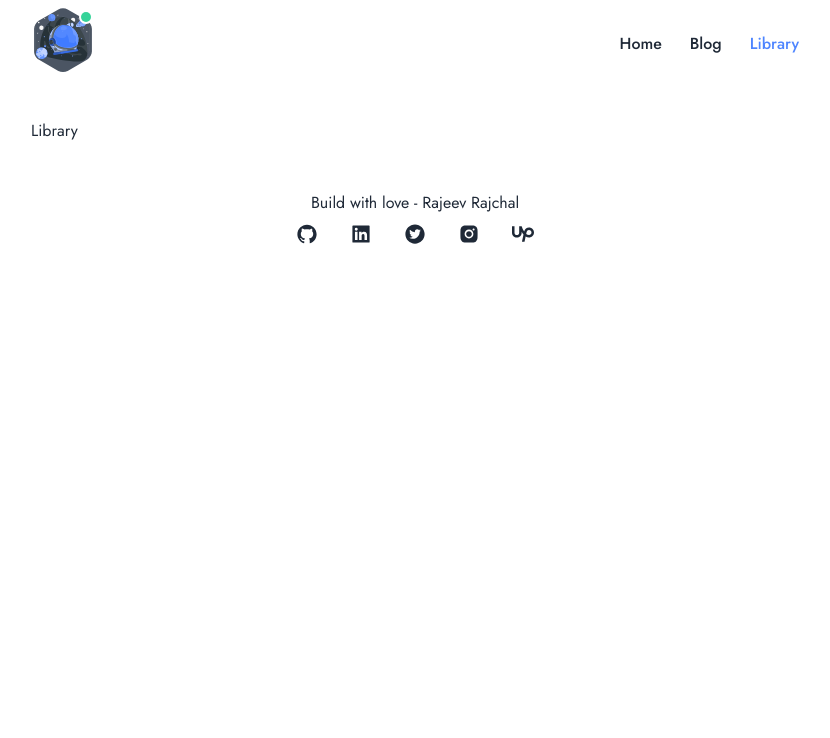
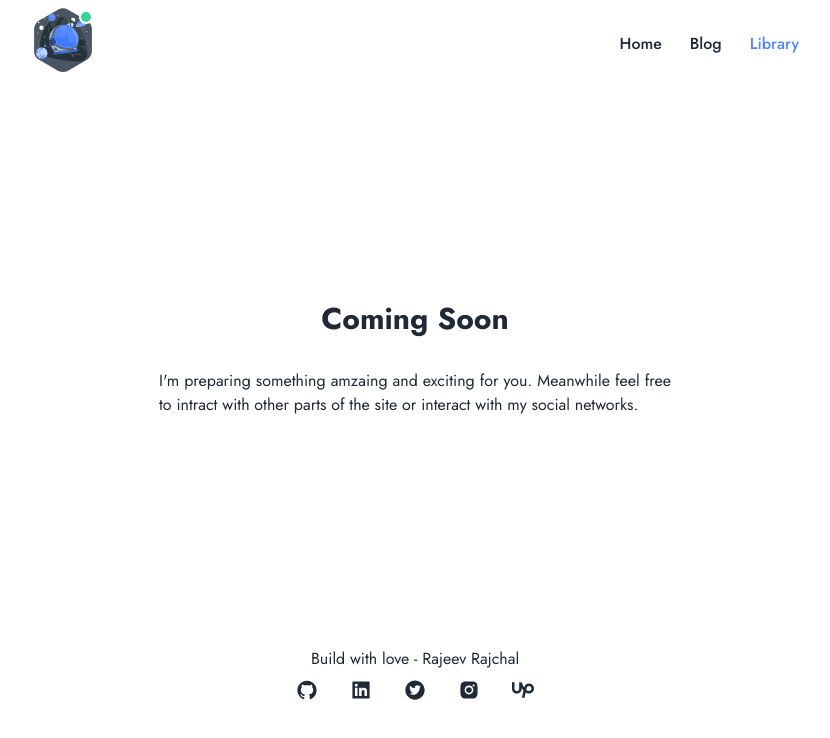
Before and after one commit to rajeevrajchal/rajeev-me, a Next.js app: page /library in a window 1280 px wide. Shown: the top 738 px of the page, without its empty margins (225-1055 px from the left). Built offline with nearby package versions, Linux system fonts and the light colour scheme.

Commit message:
crated coming soon page

```diff
--- a/src/components/LandingFooter.tsx
+++ b/src/components/LandingFooter.tsx
@@ -13,6 +13,7 @@ const LandingFooter = () => (
       {SOCIAL_LINKS.map((item: SOCIAL_LINKS_TYPE, index: number) => (
         <li key={`${item.label}-${index}`}>
           <NextLink
+            external
             href={item.link}
             icon={item.icon}
             customClass="capitalize flex flex-col items-center gap-2"
--- a/src/components/LandingNav.tsx
+++ b/src/components/LandingNav.tsx
@@ -50,7 +50,7 @@ const LandingNav = () => {
       </>
       <ul
         className={classNames(
-          'absolute md:relative top-20 md:top-0 left-0 z-50 bg-[#43526e] md:bg-transparent w-full h-full flex-col md:flex-row  sm:gap-7 p-12 md:p-0 gap-12 md:justify-end md:flex',
+          'absolute md:relative top-20 md:top-0 left-0 z-50 bg-[#2a303c] md:bg-transparent w-full h-full flex-col md:flex-row  sm:gap-7 p-12 md:p-0 gap-12 md:justify-end md:flex',
           openMenu ? 'flex md:flex' : 'hidden'
         )}
       >
@@ -70,6 +70,7 @@ const LandingNav = () => {
             {SOCIAL_LINKS.map((item: SOCIAL_LINKS_TYPE, index: number) => (
               <li key={`${item.label}-${index}`}>
                 <NextLink
+                  external
                   href={item.link}
                   label={item.label}
                   icon={item.icon}
--- a/src/components/shared/Container.tsx
+++ b/src/components/shared/Container.tsx
@@ -10,7 +10,7 @@ const Container = (props: ContainerProps) => {
 
   return (
     <div
-      className="px-6 py-8 md:px-54 xl:px-64 2xl:px-[30rem] h-full w-full"
+      className="px-6 py-8 md:px-54 xl:px-64 2xl:px-[30rem]"
       data-theme={colorMode}
     >
       {children}
--- /dev/null
+++ b/src/components/views/ComingSoon.tsx
@@ -0,0 +1,18 @@
+import Text from '@components/shared/Text';
+
+const underConstructionText =
+  "I'm preparing something amzaing and exciting for you. Meanwhile feel free to intract with other parts of the site or interact with my social networks.";
+const ComingSoon = () => (
+  <div className="h-[60vh] grid place-content-center gap-8">
+    <Text text="Coming Soon" variant="h1" customClass="text-center" />
+    <div className="flex justify-center items-center">
+      <Text
+        text={underConstructionText}
+        variant="p"
+        customClass="text-justify w-full md:w-2/3"
+      />
+    </div>
+  </div>
+);
+
+export default ComingSoon;
--- a/src/modules/home/compnents/WhereWork.tsx
+++ b/src/modules/home/compnents/WhereWork.tsx
@@ -15,26 +15,26 @@ const WhereWork = () => {
   );
   return (
     <div className="flex flex-col gap-4">
-      <SectionTitle index="02" label="Where I've worked" />
-      <div className="flex gap-8 w-full">
-        <div className="w-1/4 flex flex-col border-l-2 border-gray-300 gap-0">
+      <SectionTitle index="02" label="Work Places" />
+      <div className="flex flex-col md:flex-row gap-8 w-full">
+        <div className="md:w-1/5 flex flex-col md:border-l-2 border-gray-300 gap-0">
           {orderBy(workDock, ['order'], ['asc']).map((work: DeckCard) => (
             <div
               key={work.id}
               onClick={() => setActiveTab(work)}
               className={classNames(
-                'w-full -ml-[2px] text-left flex justify-start py-4 rounded-tr-md rounded-br-md cursor-pointer hover:bg-[#4e85ff]/25 hover:border-l-2 hover:border-[#4e85ff]',
+                'w-full -ml-[2px] text-left flex justify-start py-2 rounded-tr-md rounded-br-md cursor-pointer hover:bg-[#4e85ff]/25 hover:border-l-2 hover:border-[#4e85ff]',
                 activeTab.id === work.id &&
                   'border-l-2 border-[#4e85ff] bg-[#4e85ff]/25'
               )}
             >
               <div className="ml-6">
-                <Text text={work.title} variant="h4" />
+                <Text text={work.title} variant="h6" />
               </div>
             </div>
           ))}
         </div>
-        <div className="w-3/4">
+        <div className="md:w-3/4">
           <div className="flex flex-col justify-start items-start gap-3">
             <div className="flex flex-col justify-start items-start gap-1">
               <Text text={activeTab.subtitle} variant="h3" />
--- a/src/pages/blog/index.tsx
+++ b/src/pages/blog/index.tsx
@@ -1,9 +1,11 @@
 import { ReactElement } from 'react';
 
 import LandingLayout from '@layouts/LandingLayout';
+
 import SEOHead from '@components/shared/SeoHead';
+import ComingSoon from '@components/views/ComingSoon';
 
-const Blog = () => <div>Blog</div>;
+const Blog = () => <ComingSoon />;
 
 Blog.getLayout = function getLayout(page: ReactElement) {
   return (
--- a/src/pages/library.tsx
+++ b/src/pages/library.tsx
@@ -1,8 +1,9 @@
 import SEOHead from '@components/shared/SeoHead';
+import ComingSoon from '@components/views/ComingSoon';
 import LandingLayout from '@layouts/LandingLayout';
 import { ReactElement } from 'react';
 
-const Library = () => <div>Library</div>;
+const Library = () => <ComingSoon />;
 
 Library.getLayout = function getLayout(page: ReactElement) {
   return (
```
Also changed, not shown: public/images/underconstruction.svg (added).
